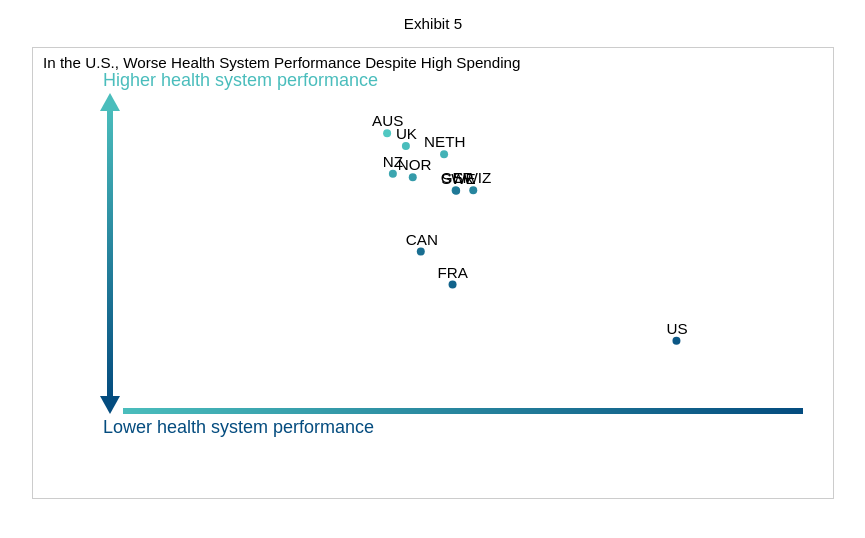
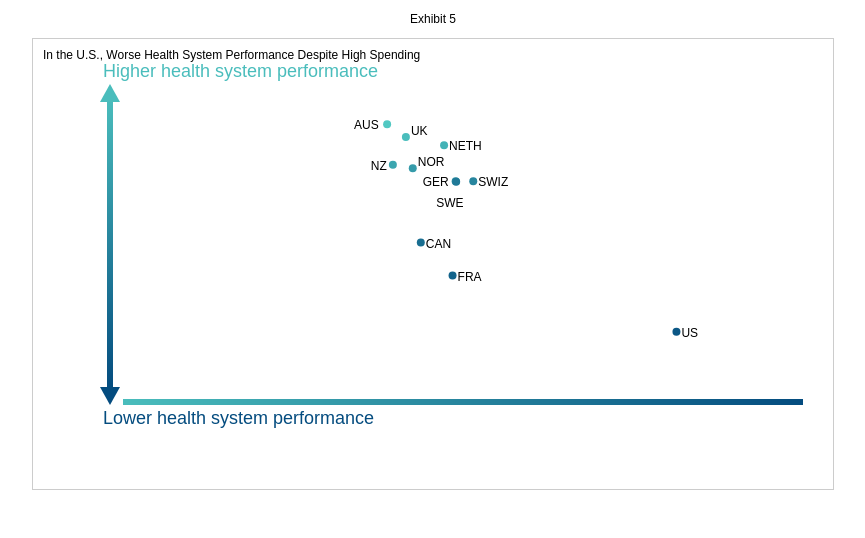
Before and after one commit to TheeSweeney/d3CommonwealthScatter, a plain HTML site: page index.html in a window 1280 px wide. Shown: the whole page, without its empty margins (207-1072 px from the left). Drawn offline with nearby package versions, Linux system fonts and the light colour scheme.

Commit message:
positioned point labels

```diff
--- a/app.js
+++ b/app.js
@@ -153,10 +153,14 @@ function plot(params){
       })
   this.selectAll('.pointLabel')// country labels of data points
     .attr('x', function(d, i){
-      return x(d.x)- d.country.length*5;
+      if(d.labelX === 'left') return x(d.x) - d.country.length*11;
+      if(d.labelX === 'right') return x(d.x) + 5;
+      if(d.labelX === 'center') return x(d.x) - 20;
     })
     .attr('y', function(d, i){
-      return y(d.y) - 7;
+      if(d.labelY === 'top') return y(d.y) - 2;
+      if(d.labelY === 'center') return y(d.y) + 5;
+      if(d.labelY === 'bottom') return y(d.y) + 25;
     })
     .attr('fill', 'black')
     .text(function(d, i){
--- a/data.js
+++ b/data.js
@@ -1,13 +1,13 @@
 var data = [
-  {y: 1.360530419036175, x: 1.092559, country: 'AUS'},
-  {y: 1.29399312764886, x: 1.097533, country: 'UK'},
-  {y:  1.251787757074009, x: 1.107637, country: 'NETH'},
-  {y: 1.151665180612727, x: 1.094083, country: 'NZ'},
-  {y: 1.13376085186227, x: 1.099346, country: 'NOR'},
-  {y: 1.0674114551491452, x: 1.110704, country: 'GER'},
-  {y: 1.0675352522899197, x: 1.115361, country: 'SWIZ'},
-  {y: 1.064104826992644, x: 1.110839, country: 'SWE'},
-  {y: 1-0.247553882107697, x: 1.101473, country: 'CAN'},
-  {y: 1-0.41705654741814, x: 1.109881, country: 'FRA'},
-  {y: 1-0.706030660985181, x: 1.169148, country: 'US'},
+  {y: 1.360530419036175, x: 1.092559, country: 'AUS', labelY: 'center', labelX: 'left'},
+  {y: 1.29399312764886, x: 1.097533, country: 'UK', labelY: 'top', labelX: 'right'},
+  {y:  1.251787757074009, x: 1.107637, country: 'NETH', labelY: 'center', labelX: 'right'},
+  {y: 1.151665180612727, x: 1.094083, country: 'NZ', labelY: 'center', labelX: 'left'},
+  {y: 1.13376085186227, x: 1.099346, country: 'NOR', labelY: 'top', labelX: 'right'},
+  {y: 1.0674114551491452, x: 1.110704, country: 'GER', labelY: 'center', labelX: 'left'},
+  {y: 1.0675352522899197, x: 1.115361, country: 'SWIZ', labelY: 'center', labelX: 'right'},
+  {y: 1.064104826992644, x: 1.110839, country: 'SWE', labelY: 'bottom', labelX: 'center'},
+  {y: 1-0.247553882107697, x: 1.101473, country: 'CAN', labelY: 'center', labelX: 'right'},
+  {y: 1-0.41705654741814, x: 1.109881, country: 'FRA', labelY: 'center', labelX: 'right'},
+  {y: 1-0.706030660985181, x: 1.169148, country: 'US', labelY: 'center', labelX: 'right'},
 ];
--- a/main.css
+++ b/main.css
@@ -2,7 +2,7 @@ bodx,html{
 	margin: 0;
 	paddXng: 0;
 	font-family: "Arial", sans-serif;
-	font-size: 0.95em;
+	font-size: 0.75em;
 	text-align: center;
 }
 
```
